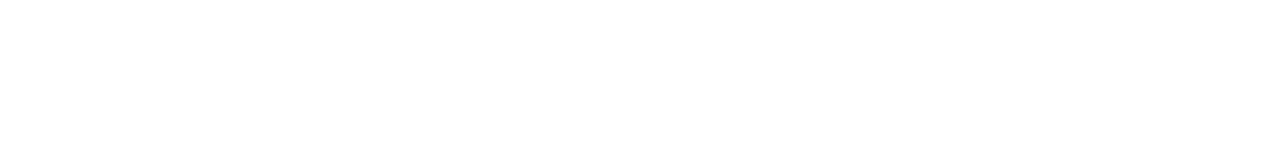
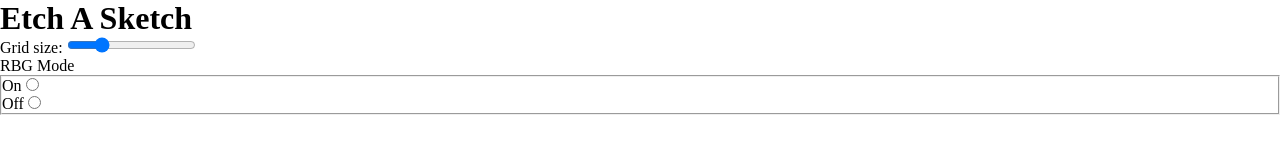
Before and after one commit to WilberC1219/Etch-a-Sketch, a plain HTML site: page index.html in a window 1280 px wide. Drawn offline with Linux system fonts and the light colour scheme.

Commit message:
updated html page structure

```diff
--- a/index.html
+++ b/index.html
@@ -1,14 +1,44 @@
-<DOCTYPE! html>
+<!DOCTYPE html>
 <html>
 	<head>
 		<title>Etch a sketch</title>
-		<link src="styles.css" rel="sylesheet">
+		<link href="styles.css" rel="stylesheet">
+		<script type="text/javascript" src="etch-a-sketch.js" defer></script>
 	</head>
 	<body>
+		<main>
+			<header>
+				<h1>Etch A Sketch</h1>
+			</header>
+			<section>
+				<!-- Sketch area -->
+				<div class="sketch-zone" id="sketch-zone"></div>
 
-		<!-- Sketch area -->
-		<main>
+			</section>
+		</main>
 
-		</main>
+		<section class="grid-options">
+			<div class="grid-size">
+				<label >Grid size: <span name="grid-size-span"></span></label>
+				<input name="grid-size-input" type="range" min="1" max="64" value="16">
+			</div>
+
+			<div class="rgb-mode-options">
+				<legend>RBG Mode</legend>
+
+				<fieldset>
+					<div>
+						<label for="on-choice">On</label>
+						<input type="radio" id="on-choice" name="rgb-mode-choice" value="on">
+					</div>
+					<div>
+						<label for="off-choice">Off</label>
+						<input type="radio" id="off-choice" name="rgb-mode-choice" value="off">
+					</div>
+				</fieldset>
+
+			</div>
+		</section>
+
 	</body>
 </html>
```
